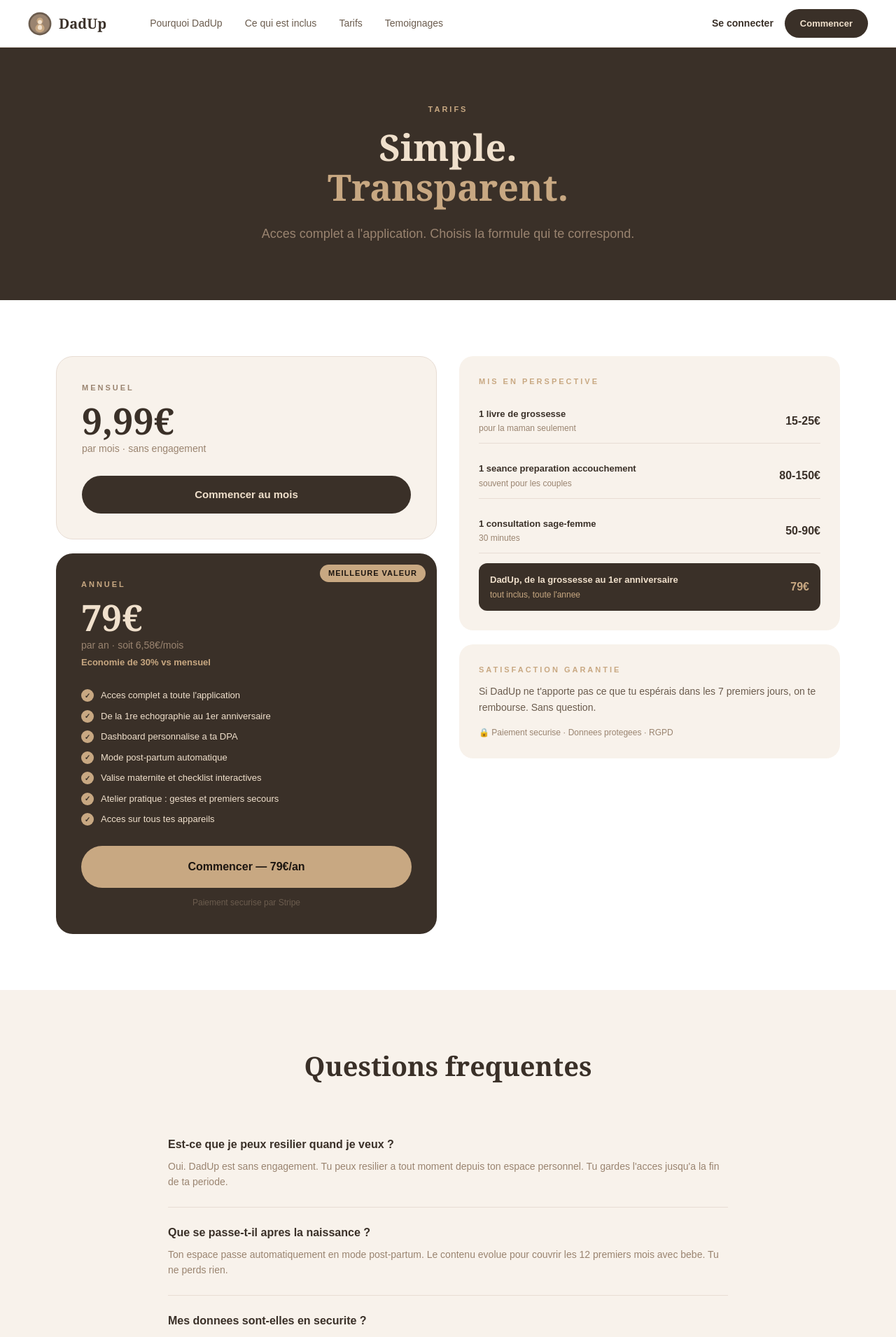
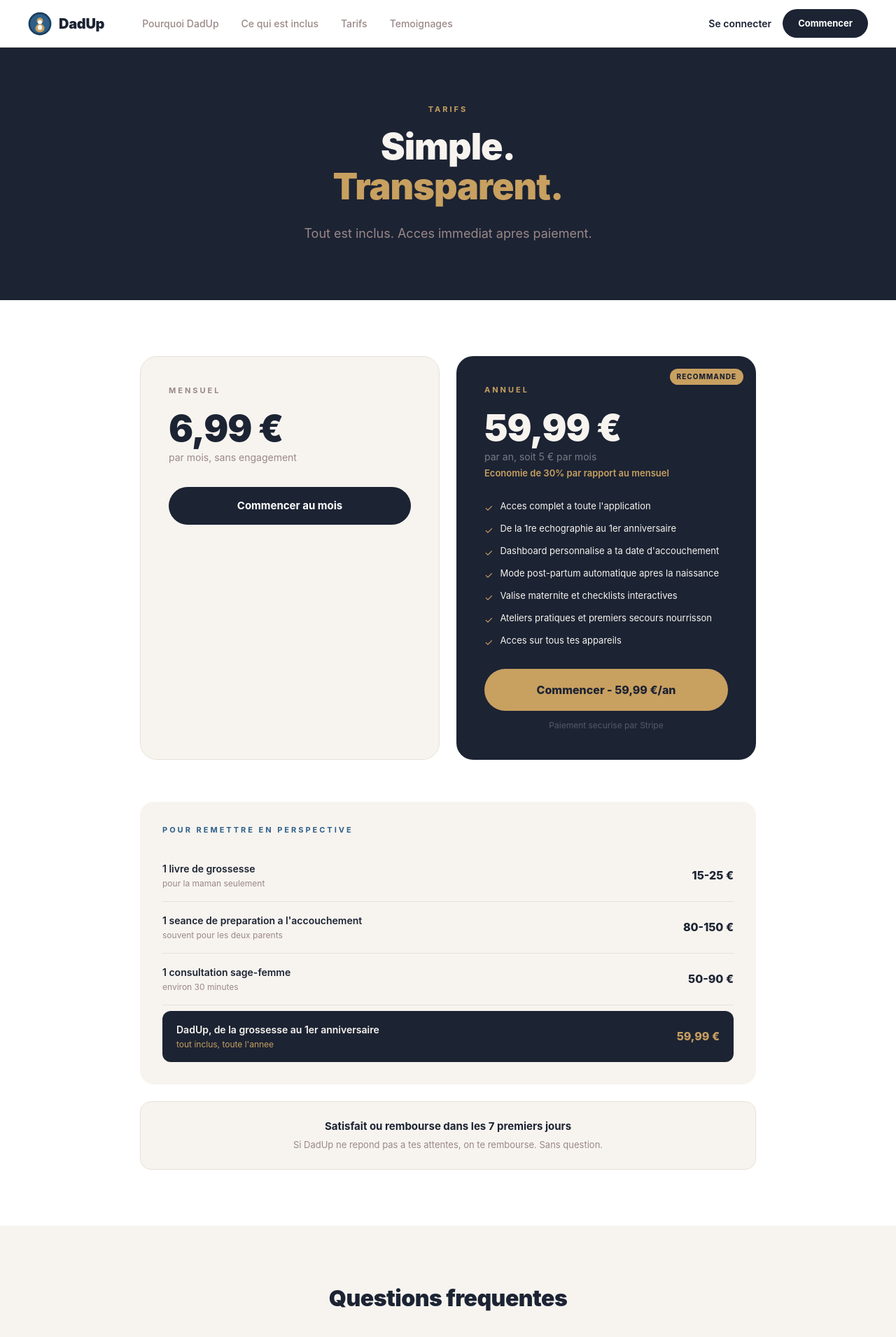
Before and after one commit to Julproject/dadup, a Next.js app: page /tarifs in a window 1280 px wide. Shown: the top 1911 px of the page at 70% size. Built offline with nearby package versions, Linux system fonts and the light colour scheme.

Commit message:
Update page.tsx

```diff
--- a/app/tarifs/page.tsx
+++ b/app/tarifs/page.tsx
@@ -3,163 +3,121 @@
 export default function TarifsPage() {
   const goToStripe = async () => {
     try {
-      const res = await fetch('/api/checkout', {
-        method: 'POST',
-        headers: { 'Content-Type': 'application/json' },
-        body: JSON.stringify({}),
-      });
+      const res = await fetch('/api/checkout', { method:'POST', headers:{'Content-Type':'application/json'}, body:JSON.stringify({}) });
       const data = await res.json();
       if (data.url) window.location.href = data.url;
-    } catch (err) {
-      alert('Erreur : ' + err);
-    }
+    } catch(err) { alert('Erreur reseau. Reessaie.'); }
   };
 
   const faq = [
-    {
-      q: "Est-ce que je peux resilier quand je veux ?",
-      r: "Oui. DadUp est sans engagement. Tu peux resilier a tout moment depuis ton espace personnel. Tu gardes l'acces jusqu'a la fin de ta periode."
-    },
-    {
-      q: "Que se passe-t-il apres la naissance ?",
-      r: "Ton espace passe automatiquement en mode post-partum. Le contenu evolue pour couvrir les 12 premiers mois avec bebe. Tu ne perds rien."
-    },
-    {
-      q: "Mes donnees sont-elles en securite ?",
-      r: "On ne stocke que ton email et ta date d'accouchement. Aucune donnee n'est revendue. Paiement securise par Stripe."
-    },
-    {
-      q: "Est-ce que ma partenaire peut aussi utiliser DadUp ?",
-      r: "DadUp est concu pour le papa. Mais rien ne t'empeche de partager certains contenus avec ta partenaire."
-    },
-    {
-      q: "Le contenu est-il verifie medicalement ?",
-      r: "Le contenu de DadUp est base sur les recommandations de la HAS et des societes savantes. Il ne remplace pas l'avis d'un medecin ou d'une sage-femme."
-    },
-    {
-      q: "J'ai deja paye mais je n'arrive pas a me connecter.",
-      r: "Va sur la page de connexion et entre l'email utilise lors de ton paiement. Tu recevras un lien par email pour creer ton mot de passe."
-    },
+    { q:"Est-ce que je peux resilier quand je veux ?", r:"Oui. DadUp est sans engagement. Tu peux resilier a tout moment depuis ton espace personnel. Tu gardes l'acces jusqu'a la fin de ta periode." },
+    { q:"Que se passe-t-il apres la naissance ?", r:"Ton espace passe automatiquement en mode post-partum. Le contenu evolue pour couvrir les 12 premiers mois avec bebe. Tu ne perds rien." },
+    { q:"Mes donnees sont-elles en securite ?", r:"On ne stocke que ton email et ta date d'accouchement. Aucune donnee n'est revendue. Paiement securise par Stripe." },
+    { q:"Est-ce que ma partenaire peut utiliser DadUp ?", r:"DadUp est concu pour le papa. Mais rien ne t'empeche de partager certains contenus avec ta partenaire." },
+    { q:"Le contenu est-il verifie medicalement ?", r:"Le contenu de DadUp est base sur les recommandations de la HAS et des societes savantes. Il ne remplace pas l'avis d'un medecin ou d'une sage-femme." },
+    { q:"J'ai deja paye mais je n'arrive pas a me connecter.", r:"Va sur la page de connexion et entre l'email utilise lors du paiement. Tu recevras un lien pour acceder a ton espace." },
   ];
 
   return (
-    <main style={{minHeight:'100vh', background:'#ffffff', fontFamily:'sans-serif'}}>
+    <main style={{minHeight:'100vh', background:'#ffffff', fontFamily:"-apple-system,BlinkMacSystemFont,'Segoe UI',sans-serif"}}>
       <Nav/>
 
-      {/* HERO */}
-      <section style={{background:'#3a3028', padding:'80px 40px'}}>
+      <section style={{background:'#1c2333', padding:'80px 40px'}}>
         <div style={{maxWidth:'800px', margin:'0 auto', textAlign:'center'}}>
-          <p style={{color:'#c8a882', fontSize:'11px', fontWeight:700, letterSpacing:'3px', textTransform:'uppercase', margin:'0 0 16px'}}>Tarifs</p>
-          <h1 style={{color:'#f0e0cc', fontSize:'52px', fontWeight:800, margin:'0 0 24px', lineHeight:1.1, fontFamily:'Georgia,serif'}}>
-            Simple.<br/><span style={{color:'#c8a882'}}>Transparent.</span>
+          <p style={{color:'#c8a060', fontSize:'11px', fontWeight:700, letterSpacing:'3px', textTransform:'uppercase', margin:'0 0 16px'}}>Tarifs</p>
+          <h1 style={{color:'#f7f4ef', fontSize:'52px', fontWeight:900, margin:'0 0 24px', lineHeight:1.1, letterSpacing:'-1px'}}>
+            Simple.<br/><span style={{color:'#c8a060'}}>Transparent.</span>
           </h1>
-          <p style={{color:'#9a8470', fontSize:'18px', lineHeight:1.7, margin:0}}>Acces complet a l'application. Choisis la formule qui te correspond.</p>
+          <p style={{color:'#9a8888', fontSize:'18px', lineHeight:1.7, margin:0}}>Tout est inclus. Acces immediat apres paiement.</p>
         </div>
       </section>
 
-      {/* PRICING */}
-      <section style={{padding:'80px 40px', maxWidth:'1200px', margin:'0 auto'}}>
-        <div style={{display:'grid', gridTemplateColumns:'1fr 1fr', gap:'32px', alignItems:'start'}}>
+      <section style={{padding:'80px 40px', maxWidth:'960px', margin:'0 auto'}}>
+        <div style={{display:'grid', gridTemplateColumns:'1fr 1fr', gap:'24px', marginBottom:'60px'}}>
 
-          {/* 2 cartes prix */}
-          <div style={{display:'flex', flexDirection:'column', gap:'20px'}}>
-
-            {/* Mensuel */}
-            <div style={{background:'#f8f2eb', borderRadius:'24px', padding:'36px', border:'1px solid #e8ddd4'}}>
-              <p style={{color:'#9a8470', fontSize:'11px', fontWeight:700, letterSpacing:'3px', textTransform:'uppercase', margin:'0 0 12px'}}>Mensuel</p>
-              <p style={{color:'#3a3028', fontSize:'52px', fontWeight:800, margin:'0 0 4px', fontFamily:'Georgia,serif', lineHeight:1}}>9,99{'\u20ac'}</p>
-              <p style={{color:'#9a8470', fontSize:'14px', margin:'0 0 28px'}}>par mois {'\u00b7'} sans engagement</p>
-              <button onClick={goToStripe} style={{width:'100%', background:'#3a3028', color:'#f0e0cc', border:'none', padding:'16px', borderRadius:'32px', fontSize:'15px', fontWeight:700, cursor:'pointer'}}>
+          <div style={{border:'1.5px solid #e8e0d8', borderRadius:'24px', padding:'40px', background:'#f7f4ef'}}>
+            <p style={{color:'#9a8888', fontSize:'11px', fontWeight:700, letterSpacing:'3px', textTransform:'uppercase', margin:'0 0 20px'}}>Mensuel</p>
+            <p style={{color:'#1c2333', fontSize:'52px', fontWeight:900, margin:'0 0 4px', letterSpacing:'-1px', lineHeight:1}}>6,99 &#8364;</p>
+            <p style={{color:'#9a8888', fontSize:'14px', margin:'0 0 32px'}}>par mois, sans engagement</p>
+            <button onClick={goToStripe} style={{width:'100%', background:'#1c2333', color:'#ffffff', border:'none', padding:'16px', borderRadius:'32px', fontSize:'15px', fontWeight:700, cursor:'pointer'}}>
               Commencer au mois
             </button>
           </div>
 
-            {/* Annuel - recommande */}
-            <div style={{background:'#3a3028', borderRadius:'24px', padding:'36px', position:'relative', overflow:'hidden'}}>
-              <div style={{position:'absolute', top:'16px', right:'16px', background:'#c8a882', color:'#1c1510', fontSize:'11px', fontWeight:800, padding:'4px 12px', borderRadius:'20px', letterSpacing:'1px'}}>
-                MEILLEURE VALEUR
-              </div>
-              <p style={{color:'#c8a882', fontSize:'11px', fontWeight:700, letterSpacing:'3px', textTransform:'uppercase', margin:'0 0 12px'}}>Annuel</p>
-              <p style={{color:'#f0e0cc', fontSize:'52px', fontWeight:800, margin:'0 0 4px', fontFamily:'Georgia,serif', lineHeight:1}}>79{'\u20ac'}</p>
-              <p style={{color:'#9a8470', fontSize:'14px', margin:'0 0 4px'}}>par an {'\u00b7'} soit 6,58{'\u20ac'}/mois</p>
-              <p style={{color:'#c8a882', fontSize:'13px', fontWeight:600, margin:'0 0 28px'}}>Economie de 30% vs mensuel</p>
+          <div style={{background:'#1c2333', borderRadius:'24px', padding:'40px', position:'relative', overflow:'hidden'}}>
+            <div style={{position:'absolute', top:'18px', right:'18px', background:'#c8a060', color:'#1c2333', fontSize:'10px', fontWeight:800, padding:'4px 10px', borderRadius:'20px', letterSpacing:'1px'}}>RECOMMANDE</div>
+            <p style={{color:'#c8a060', fontSize:'11px', fontWeight:700, letterSpacing:'3px', textTransform:'uppercase', margin:'0 0 20px'}}>Annuel</p>
+            <p style={{color:'#f7f4ef', fontSize:'52px', fontWeight:900, margin:'0 0 4px', letterSpacing:'-1px', lineHeight:1}}>59,99 &#8364;</p>
+            <p style={{color:'rgba(255,255,255,0.4)', fontSize:'14px', margin:'0 0 4px'}}>par an, soit 5 &#8364; par mois</p>
+            <p style={{color:'#c8a060', fontSize:'13px', fontWeight:600, margin:'0 0 28px'}}>Economie de 30% par rapport au mensuel</p>
             <div style={{display:'flex', flexDirection:'column', gap:'10px', marginBottom:'28px'}}>
               {[
                 "Acces complet a toute l'application",
                 "De la 1re echographie au 1er anniversaire",
-                  "Dashboard personnalise a ta DPA",
-                  "Mode post-partum automatique",
-                  "Valise maternite et checklist interactives",
-                  "Atelier pratique : gestes et premiers secours",
+                "Dashboard personnalise a ta date d'accouchement",
+                "Mode post-partum automatique apres la naissance",
+                "Valise maternite et checklists interactives",
+                "Ateliers pratiques et premiers secours nourrisson",
                 "Acces sur tous tes appareils",
-                ].map((f) => (
-                  <div key={f} style={{display:'flex', gap:'10px', alignItems:'center'}}>
-                    <div style={{width:'18px', height:'18px', borderRadius:'50%', background:'#c8a882', display:'flex', alignItems:'center', justifyContent:'center', flexShrink:0}}>
-                      <span style={{color:'#3a3028', fontSize:'10px', fontWeight:700}}>{'\u2713'}</span>
-                    </div>
-                    <p style={{color:'#f0e0cc', fontSize:'13px', margin:0}}>{f}</p>
+              ].map((f, i) => (
+                <div key={i} style={{display:'flex', gap:'10px', alignItems:'flex-start'}}>
+                  <span style={{color:'#c8a060', fontSize:'14px', marginTop:'1px', flexShrink:0}}>&#x2713;</span>
+                  <p style={{color:'#f7f4ef', fontSize:'13px', margin:0, lineHeight:1.5}}>{f}</p>
                 </div>
               ))}
             </div>
-              <button onClick={goToStripe} style={{width:'100%', background:'#c8a882', color:'#1c1510', border:'none', padding:'18px', borderRadius:'32px', fontSize:'16px', fontWeight:800, cursor:'pointer'}}>
-                Commencer {'\u2014'} 79{'\u20ac'}/an
+            <button onClick={goToStripe} style={{width:'100%', background:'#c8a060', color:'#1c2333', border:'none', padding:'18px', borderRadius:'32px', fontSize:'16px', fontWeight:800, cursor:'pointer'}}>
+              Commencer - 59,99 &#8364;/an
             </button>
-              <p style={{color:'#6b5c4e', fontSize:'12px', margin:'12px 0 0', textAlign:'center'}}>Paiement securise par Stripe</p>
+            <p style={{color:'rgba(255,255,255,0.25)', fontSize:'12px', margin:'12px 0 0', textAlign:'center'}}>Paiement securise par Stripe</p>
           </div>
         </div>
 
-          {/* Comparaison */}
-          <div style={{display:'flex', flexDirection:'column', gap:'20px'}}>
-            <div style={{background:'#f8f2eb', borderRadius:'20px', padding:'28px'}}>
-              <p style={{color:'#c8a882', fontSize:'11px', fontWeight:700, letterSpacing:'3px', textTransform:'uppercase', margin:'0 0 16px'}}>Mis en perspective</p>
-              <div style={{display:'flex', flexDirection:'column', gap:'14px'}}>
+        <div style={{background:'#f7f4ef', borderRadius:'20px', padding:'32px', marginBottom:'24px'}}>
+          <p style={{color:'#2E5F8A', fontSize:'11px', fontWeight:700, letterSpacing:'3px', textTransform:'uppercase', margin:'0 0 20px'}}>Pour remettre en perspective</p>
+          <div style={{display:'flex', flexDirection:'column', gap:'0'}}>
             {[
-                  {label:"1 livre de grossesse", prix:"15-25\u20ac", note:"pour la maman seulement"},
-                  {label:"1 seance preparation accouchement", prix:"80-150\u20ac", note:"souvent pour les couples"},
-                  {label:"1 consultation sage-femme", prix:"50-90\u20ac", note:"30 minutes"},
-                  {label:"DadUp, de la grossesse au 1er anniversaire", prix:"79\u20ac", note:"tout inclus, toute l'annee", highlight:true},
+              {label:"1 livre de grossesse", prix:"15-25 €", note:"pour la maman seulement"},
+              {label:"1 seance de preparation a l'accouchement", prix:"80-150 €", note:"souvent pour les deux parents"},
+              {label:"1 consultation sage-femme", prix:"50-90 €", note:"environ 30 minutes"},
+              {label:"DadUp, de la grossesse au 1er anniversaire", prix:"59,99 €", note:"tout inclus, toute l'annee", highlight:true},
             ].map((item, i) => (
-                  <div key={i} style={{display:'flex', justifyContent:'space-between', alignItems:'center', padding: item.highlight ? '14px 16px' : '12px 0', borderBottom: i < 3 ? '1px solid #e8ddd4' : 'none', background: item.highlight ? '#3a3028' : 'transparent', borderRadius: item.highlight ? '12px' : '0'}}>
+              <div key={i} style={{display:'flex', justifyContent:'space-between', alignItems:'center', padding:'16px 0', borderBottom: i < 3 ? '1px solid #e8e0d8' : 'none', background: item.highlight ? '#1c2333' : 'transparent', borderRadius: item.highlight ? '12px' : '0', padding: item.highlight ? '16px 20px' : '16px 0', margin: item.highlight ? '8px 0 0' : '0'}}>
                 <div>
-                      <p style={{fontSize:'13px', fontWeight:600, color: item.highlight ? '#f0e0cc' : '#3a3028', margin:'0 0 2px'}}>{item.label}</p>
-                      <p style={{fontSize:'12px', color: item.highlight ? '#c8a882' : '#9a8470', margin:0}}>{item.note}</p>
+                  <p style={{fontSize:'14px', fontWeight:600, color: item.highlight ? '#f7f4ef' : '#1c2333', margin:'0 0 2px'}}>{item.label}</p>
+                  <p style={{fontSize:'12px', color: item.highlight ? '#c8a060' : '#9a8888', margin:0}}>{item.note}</p>
                 </div>
-                    <p style={{fontSize:'16px', fontWeight:800, color: item.highlight ? '#c8a882' : '#3a3028', margin:0}}>{item.prix}</p>
+                <p style={{fontSize:'16px', fontWeight:800, color: item.highlight ? '#c8a060' : '#1c2333', margin:0, flexShrink:0, marginLeft:'16px'}}>{item.prix}</p>
               </div>
             ))}
           </div>
         </div>
 
-            <div style={{background:'#f8f2eb', borderRadius:'20px', padding:'28px'}}>
-              <p style={{color:'#c8a882', fontSize:'11px', fontWeight:700, letterSpacing:'3px', textTransform:'uppercase', margin:'0 0 12px'}}>Satisfaction garantie</p>
-              <p style={{color:'#6b5c4e', fontSize:'14px', lineHeight:1.6, margin:'0 0 16px'}}>Si DadUp ne t'apporte pas ce que tu espérais dans les 7 premiers jours, on te rembourse. Sans question.</p>
-              <p style={{color:'#9a8470', fontSize:'12px', margin:0}}>{'\ud83d\udd12'} Paiement securise {'\u00b7'} Donnees protegees {'\u00b7'} RGPD</p>
-            </div>
-          </div>
+        <div style={{background:'#f7f4ef', borderRadius:'16px', padding:'24px', textAlign:'center', border:'1.5px solid #e8e0d8'}}>
+          <p style={{color:'#1c2333', fontSize:'15px', fontWeight:700, margin:'0 0 6px'}}>Satisfait ou rembourse dans les 7 premiers jours</p>
+          <p style={{color:'#9a8888', fontSize:'13px', margin:0}}>Si DadUp ne repond pas a tes attentes, on te rembourse. Sans question.</p>
         </div>
       </section>
 
-      {/* FAQ */}
-      <section style={{background:'#f8f2eb', padding:'80px 40px'}}>
+      <section style={{background:'#f7f4ef', padding:'80px 40px'}}>
         <div style={{maxWidth:'800px', margin:'0 auto'}}>
-          <h2 style={{fontSize:'38px', fontWeight:800, color:'#3a3028', margin:'0 0 48px', textAlign:'center', fontFamily:'Georgia,serif'}}>Questions frequentes</h2>
-          <div style={{display:'flex', flexDirection:'column', gap:'0'}}>
+          <h2 style={{fontSize:'32px', fontWeight:900, color:'#1c2333', margin:'0 0 40px', textAlign:'center', letterSpacing:'-0.5px'}}>Questions frequentes</h2>
+          <div style={{display:'flex', flexDirection:'column'}}>
             {faq.map((item, i) => (
-              <div key={i} style={{borderBottom:'1px solid #e8ddd4', padding:'24px 0'}}>
-                <p style={{color:'#3a3028', fontSize:'16px', fontWeight:700, margin:'0 0 8px'}}>{item.q}</p>
-                <p style={{color:'#9a8470', fontSize:'14px', lineHeight:1.6, margin:0}}>{item.r}</p>
+              <div key={i} style={{borderBottom:'1px solid #e8e0d8', padding:'24px 0'}}>
+                <p style={{color:'#1c2333', fontSize:'15px', fontWeight:700, margin:'0 0 8px'}}>{item.q}</p>
+                <p style={{color:'#9a8888', fontSize:'14px', lineHeight:1.65, margin:0}}>{item.r}</p>
               </div>
             ))}
           </div>
         </div>
       </section>
 
-      {/* CTA */}
-      <section style={{background:'#3a3028', padding:'80px 40px', textAlign:'center'}}>
-        <h2 style={{color:'#f0e0cc', fontSize:'38px', fontWeight:800, margin:'0 0 12px', fontFamily:'Georgia,serif'}}>Pret a commencer ?</h2>
-        <p style={{color:'#9a8470', fontSize:'16px', margin:'0 0 32px'}}>Rejoins les papas qui se preparent vraiment.</p>
-        <button onClick={goToStripe} style={{background:'#c8a882', color:'#1c1510', border:'none', padding:'16px 40px', borderRadius:'32px', fontSize:'15px', fontWeight:800, cursor:'pointer'}}>
-          Commencer {'\u2014'} 79{'\u20ac'}/an
+      <section style={{background:'#1c2333', padding:'80px 40px', textAlign:'center'}}>
+        <h2 style={{color:'#f7f4ef', fontSize:'38px', fontWeight:900, margin:'0 0 12px', letterSpacing:'-0.5px'}}>Pret a commencer ?</h2>
+        <p style={{color:'#9a8888', fontSize:'16px', margin:'0 0 32px'}}>Rejoins les papas qui se preparent vraiment.</p>
+        <button onClick={goToStripe} style={{background:'#c8a060', color:'#1c2333', border:'none', padding:'16px 40px', borderRadius:'32px', fontSize:'15px', fontWeight:800, cursor:'pointer'}}>
+          Commencer - 59,99 &#8364;/an
         </button>
       </section>
 
@@ -170,49 +128,49 @@ export default function TarifsPage() {
 
 function Nav() {
   return (
-    <nav style={{background:'#ffffff', borderBottom:'1px solid #e8ddd4', padding:'0 40px', display:'flex', alignItems:'center', justifyContent:'space-between', height:'68px', position:'sticky', top:0, zIndex:50}}>
-      <div style={{display:'flex', alignItems:'center', gap:'48px'}}>
+    <nav style={{background:'#ffffff', borderBottom:'1px solid #e8e0d8', padding:'0 40px', display:'flex', alignItems:'center', justifyContent:'space-between', height:'68px', position:'sticky', top:0, zIndex:50}}>
+      <div style={{display:'flex', alignItems:'center', gap:'40px'}}>
         <a href="/" style={{display:'flex', alignItems:'center', gap:'10px', textDecoration:'none'}}>
           <svg viewBox="0 0 300 300" width="34" height="34">
-            <circle cx="150" cy="150" r="145" fill="#6b5c4e"/>
-            <circle cx="150" cy="150" r="122" fill="#9a8470"/>
-            <ellipse cx="150" cy="205" rx="58" ry="54" fill="#c8a882"/>
-            <circle cx="150" cy="112" r="40" fill="#c8a882"/>
-            <ellipse cx="150" cy="196" rx="27" ry="31" fill="#f0e0cc"/>
-            <circle cx="150" cy="128" r="26" fill="#f0e0cc"/>
+            <circle cx="150" cy="150" r="145" fill="#1A3D5C"/>
+            <circle cx="150" cy="150" r="122" fill="#2E5F8A"/>
+            <ellipse cx="150" cy="205" rx="58" ry="54" fill="#c8a060"/>
+            <circle cx="150" cy="112" r="40" fill="#c8a060"/>
+            <ellipse cx="150" cy="196" rx="27" ry="31" fill="#F7FAFC"/>
+            <circle cx="150" cy="128" r="26" fill="#F7FAFC"/>
           </svg>
-          <span style={{fontWeight:800, color:'#3a3028', fontSize:'20px', fontFamily:'Georgia,serif'}}>DadUp</span>
+          <span style={{fontWeight:900, color:'#1c2333', fontSize:'20px', letterSpacing:'-0.3px'}}>DadUp</span>
         </a>
         <div style={{display:'flex', gap:'4px'}}>
-          <a href="/pourquoi" style={{color:'#6b5c4e', fontSize:'14px', fontWeight:500, padding:'8px 14px', borderRadius:'8px', textDecoration:'none'}}>Pourquoi DadUp</a>
-          <a href="/inclus" style={{color:'#6b5c4e', fontSize:'14px', fontWeight:500, padding:'8px 14px', borderRadius:'8px', textDecoration:'none'}}>Ce qui est inclus</a>
-          <a href="/tarifs" style={{color:'#6b5c4e', fontSize:'14px', fontWeight:500, padding:'8px 14px', borderRadius:'8px', textDecoration:'none'}}>Tarifs</a>
-          <a href="/temoignages" style={{color:'#6b5c4e', fontSize:'14px', fontWeight:500, padding:'8px 14px', borderRadius:'8px', textDecoration:'none'}}>Temoignages</a>
+          {[['Pourquoi DadUp','/pourquoi'],['Ce qui est inclus','/inclus'],['Tarifs','/tarifs'],['Temoignages','/temoignages']].map(([label, href]) => (
+            <a key={href} href={href} style={{color:'#9a8888', fontSize:'14px', fontWeight:500, padding:'8px 14px', borderRadius:'8px', textDecoration:'none'}}>{label}</a>
+          ))}
         </div>
       </div>
       <div style={{display:'flex', alignItems:'center', gap:'16px'}}>
-        <a href="/login" style={{color:'#3a3028', fontSize:'14px', fontWeight:600, textDecoration:'none'}}>Se connecter</a>
-        <a href="/tarifs" style={{background:'#3a3028', color:'#f0e0cc', padding:'11px 22px', borderRadius:'32px', fontSize:'13px', fontWeight:700, textDecoration:'none'}}>Commencer</a>
+        <a href="/login" style={{color:'#1c2333', fontSize:'14px', fontWeight:600, textDecoration:'none'}}>Se connecter</a>
+        <a href="/tarifs" style={{background:'#1c2333', color:'#ffffff', padding:'11px 22px', borderRadius:'32px', fontSize:'13px', fontWeight:700, textDecoration:'none'}}>Commencer</a>
       </div>
     </nav>
   );
 }
-
 function Footer() {
   return (
-    <footer style={{background:'#3a3028', padding:'32px 40px', display:'flex', alignItems:'center', justifyContent:'space-between'}}>
-      <div style={{display:'flex', alignItems:'center', gap:'8px'}}>
+    <footer style={{background:'#1c2333', padding:'32px 40px'}}>
+      <div style={{maxWidth:'1200px', margin:'0 auto', display:'flex', alignItems:'center', justifyContent:'space-between'}}>
+        <div style={{display:'flex', alignItems:'center', gap:'10px'}}>
           <svg viewBox="0 0 300 300" width="28" height="28">
-          <circle cx="150" cy="150" r="145" fill="#6b5c4e"/>
-          <circle cx="150" cy="150" r="122" fill="#9a8470"/>
-          <ellipse cx="150" cy="205" rx="58" ry="54" fill="#c8a882"/>
-          <circle cx="150" cy="112" r="40" fill="#c8a882"/>
-          <ellipse cx="150" cy="196" rx="27" ry="31" fill="#f0e0cc"/>
-          <circle cx="150" cy="128" r="26" fill="#f0e0cc"/>
+            <circle cx="150" cy="150" r="145" fill="#1A3D5C"/>
+            <circle cx="150" cy="150" r="122" fill="#2E5F8A"/>
+            <ellipse cx="150" cy="205" rx="58" ry="54" fill="#c8a060"/>
+            <circle cx="150" cy="112" r="40" fill="#c8a060"/>
+            <ellipse cx="150" cy="196" rx="27" ry="31" fill="#F7FAFC"/>
+            <circle cx="150" cy="128" r="26" fill="#F7FAFC"/>
           </svg>
-        <span style={{color:'#f0e0cc', fontSize:'16px', fontWeight:700, fontFamily:'Georgia,serif'}}>DadUp</span>
+          <span style={{color:'#f7f4ef', fontSize:'18px', fontWeight:800}}>DadUp</span>
         </div>
-      <p style={{color:'#6b5c4e', fontSize:'12px', margin:0}}>DadUp est un outil d'information. Il ne remplace pas l'avis d'un medecin.</p>
+        <p style={{color:'rgba(255,255,255,0.25)', fontSize:'12px', margin:0}}>DadUp ne remplace pas l'avis d'un medecin.</p>
+      </div>
     </footer>
   );
 }
```
Lines whose indentation alone changed are shown as unchanged.
